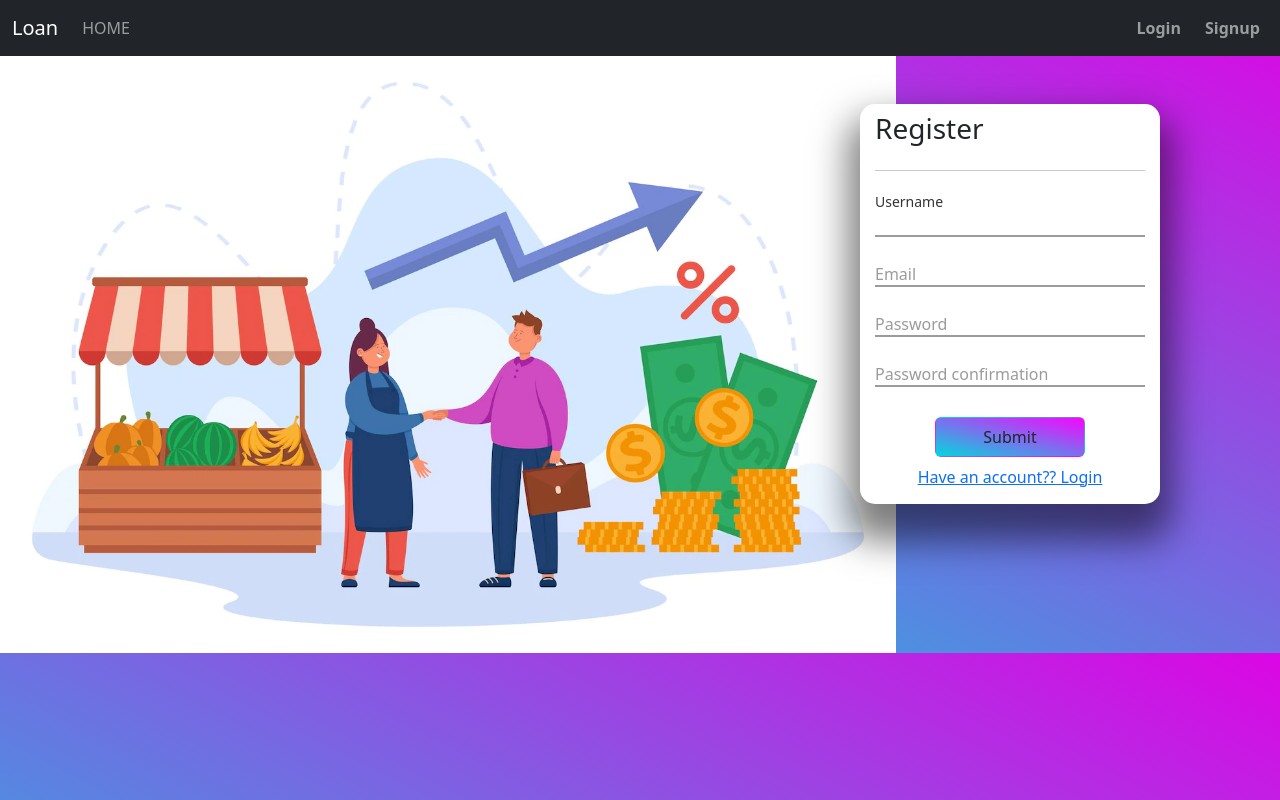
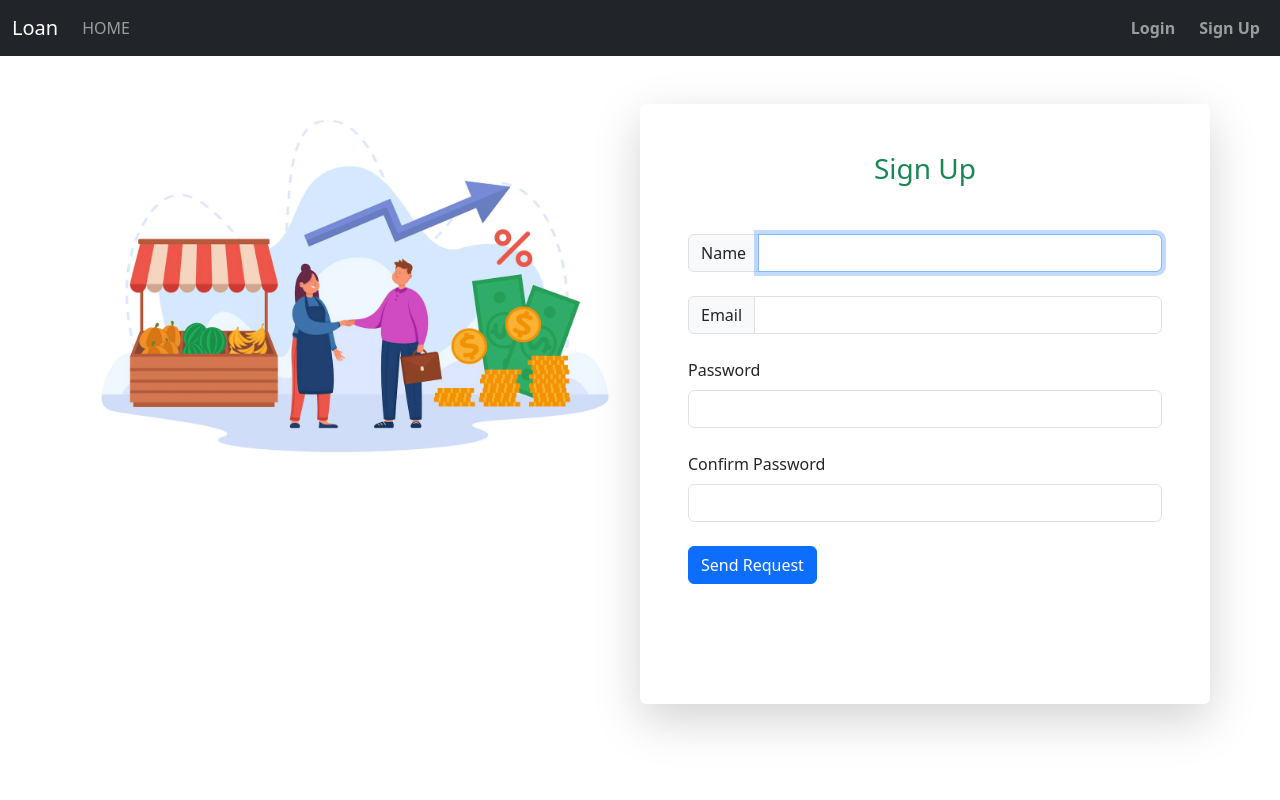
Before and after one commit to aayushi0209/loan-application, a Django app: page /register in a window 1280 px wide. Run offline with Django 4.2, Linux system fonts and the light colour scheme; some libraries are stand-ins or nearby versions.

Commit message:
login and registerr updated

```diff
--- a/Templates/navbar.html
+++ b/Templates/navbar.html
@@ -43,9 +43,6 @@
 
                     {% if user.is_authenticated %}
                     <li class="nav-item">
-                        <a class="nav-link" href="/loan/user-dashboard">Dashboard</a>
-                    </li>
-                    <li class="nav-item">
                         <a class="nav-link" href="/loanhistory">Loan History</a>
                     </li>
                     {% endif %}
@@ -72,7 +69,7 @@
                         <b> <a class="nav-link" href="/login_page">Login</a></b>
                     </li>
                     <li class="nav-item">
-                        <b> <a class="nav-link" href="/register">Signup</a></b>
+                        <b> <a class="nav-link" href="/register">Sign Up</a></b>
                     </li>
                     {% endif %}
 
--- a/Templates/register.html
+++ /dev/null
@@ -1,135 +0,0 @@
-<!DOCTYPE html>
-<html lang="en">
-<head>
-    <meta charset="UTF-8">
-    <title>Title</title>
-     {% load bootstrap5 %}
-    {% bootstrap_css %}
-    {% bootstrap_javascript %}
-    {% load static %}
-    <style type="text/css">
-        body{
-          background-image: linear-gradient(to top right,#00dbdf,#dc06e4);
-          justify-content: center;
-          align-items: center;
-        }
-        .form1{
-			width: 300px;
-			height: 400px;
-			position: relative;
-			background-color: #fff;
-			display: flex;
-			flex-direction: column;
-			justify-content: flex-start;
-			border-radius: 15px;
-			padding: 0 15px 0 15px;
-			box-shadow: 0px 25px 36px 12px rgba(0,0,0,0.51);
-			transform: translateX(-120px);
-		}
-		.form1 input{
-			width: 100%;
-			height: 50px;
-			padding-top: 20px;
-			color:#363636;
-			border:none;
-			background-color: #fff;
-			border-bottom: 2px solid #9b9b9b;
-			outline: none;
-		}
-		.form1 label{
-			transform: translateY(-50px);
-			pointer-events: none;
-		}
-		.contentText,.contentPass{
-			position: absolute;
-			top:25px;
-			color: #9b9b9b;
-			transition: all 0.3s ease;
-
-		}
-		.form1 input:focus+.labelText .contentText,
-		.form1 input:valid+.labelText .contentText{
-			transform: translateY(-100%);
-			font-size: 14px;
-			color:#333;
-		}
-		.form1 input:focus+.labelPass .contentPass,
-		.form1 input:valid+.labelPass .contentPass{
-			transform: translateY(-100%);
-			font-size: 14px;
-			color:#333;
-		}
-		button{
-			background-image: linear-gradient(to top right,#04d6dd,#f606ff);
-				color: white;
-				width: 150px;
-				height: 40px;
-				border:none;
-				border-radius: 15px;
-				display: flex;
-				align-self: center;
-				margin-top: 30px;
-				justify-content: center:center;
-				font-size: 16px;
-				text-align: center;
-				outline: none;
-				cursor: pointer;
-				transition: all 0.3 ease;
-				padding-left: 50px;
-			}
-		button:hover{
-			transform: translateY(7px);
-		}
-		h1{
-			align-self: center;
-			color: #333333;
-			padding-top: 20px;
-			margin-bottom: 30px;
-		}
-      </style>
-</head>
-<body>
-{% include 'navbar.html' %}
-
-    <div style="display:flex;justify-content:space-between">
-        <div style="width:70%">
-            <img src="{% static 'images/business_loan.png' %}" class="img-fluid mx-auto" alt="Background Image" srcset="">
-        </div>
-   <div>
-       <form action="/register" method="post">{% csrf_token %}
-		<div class="form1 my-5">
-
-				<h3 class="my-2">Register</h3>
-			<hr>
-					{{form.username}}
-				<label for ="text" class="labelText">
-					<span class="contentText" >{{form.username.label}}</span>
-				</label>
-					{{form.email}}
-				<label for ="email" class="labelText">
-					<span class="contentText" >{{form.email.label}}</span>
-				</label>
-
-					{{form.password1}}
-				<label for ="pass" class="labelPass">
-					<span class="contentPass">{{form.password1.label}}</span>
-				</label>
-
-					{{form.password2}}
-				<label for ="pass" class="labelPass">
-					<span class="contentPass">{{form.password2.label}}</span>
-				</label>
-				<button class="btn">
-					<span>Submit</span>
-				</button>
-
-				{{form.errors}}
-            <a  class="text-center m-2" href="/login_page">  Have an account?? Login</a>
-
-</div>
-	</form>
-   </div>
-    </div>
-
-</body>
-</html>
--- /dev/null
+++ b/Templates/register_user.html
@@ -0,0 +1,51 @@
+<!DOCTYPE html>
+<html lang="en">
+<head>
+    <meta charset="UTF-8">
+    <title>Title</title>
+      {% load bootstrap5 %}
+    {% bootstrap_css %}
+    {% bootstrap_javascript %}
+    {% load widget_tweaks %}
+        {% load static %}
+</head>
+<body>
+
+{% include 'navbar.html' %}
+
+
+<div class="container my-5">
+    <div class="row mb-5">
+        <div class="col-md-6">
+        <img src="{% static 'images/business_loan.png' %}" class="img-fluid mx-auto" alt="Background Image" srcset="">
+        </div>
+        <div class="p-5 m-auto rounded shadow-lg col-md-6 bg-body">
+            <h3 class="text-center text-success"> Sign Up</h3>
+            </h3>
+            <form  action="/register"  method="POST" class="my-5">
+                {% csrf_token %}
+                <div class="mb-4 input-group">
+                    <div class="input-group-text">Name</div>
+                    {% render_field form.username|attr:'required:true' class="form-control" %}
+                </div>
+
+               <div class="mb-4 input-group">
+                    <div class="input-group-text">Email</div>
+                    {% render_field form.email|attr:'required:true' class="form-control" %}
+                </div>
+                <div class="mb-4 form-outline">
+                    <label class="form-label">Password</label>
+                    {% render_field form.password1|attr:'required:true' class="form-control" %}
+                </div>
+                <div class="mb-4 form-outline">
+                    <label class="form-label">Confirm Password</label>
+                    {% render_field form.password2|attr:'required:true' class="form-control" %}
+                </div>
+                {{form.errors}}
+                <button type="submit" class="mb-4 btn btn-primary btn-block">Send Request</button>
+            </form>
+        </div>
+    </div>
+</div>
+</body>
+</html>
--- a/loan_app/admin.py
+++ b/loan_app/admin.py
@@ -1,6 +1,8 @@
 from django.contrib import admin
 from . import models
 # Register your models here.
+
+
 admin.site.register(models.UserData)
 admin.site.register(models.LoanCategory)
 admin.site.register(models.LoanRequest)
--- a/loan_app/forms.py
+++ b/loan_app/forms.py
@@ -9,7 +9,7 @@ class UserRegisterForm(UserCreationForm):
 
 	class Meta:
 		model=User
-		fields=['username','email','password1','password2']
+		fields=['username'	,'email','password1','password2']
 
 
 class UserUpdateForm(forms.ModelForm):
--- a/loan_app/views.py
+++ b/loan_app/views.py
@@ -12,19 +12,22 @@ from django.contrib.auth.models import User
 
 # Create your views here.
 def register(request):
+    print(request.method)
     if request.method == 'POST':
+        print('req=',request.POST)
         form = UserRegisterForm(request.POST)
+        print(form.is_valid())
         if form.is_valid():
             form.save()
-            # username = form.cleaned_data.get('username')
-            # messages.success(request, f'Your account has been created! You are now able to log in')
             return redirect('/login_page')
+        else:
+            return render(request, 'register_user.html', {'form': form})
     else:
         form = UserRegisterForm()
-        return render(request, 'register.html', {'form': form})
+        return render(request, 'register_user.html', {'form': form})
 
 def login_page(request):
-    return render(request,'login.html')
+    return render(request,'login_user.html')
 
 def login1(request):
     if request.method == "POST":
@@ -42,7 +45,7 @@ def login1(request):
         else:
                 return redirect('/login_page')
     else:
-        return render(request,'login.html')
+        return render(request,'login_user.html')
 
 @login_required(login_url='/register')
 def home(request):
```
Also changed, not shown: Templates/login.html (deleted, +0 -124 lines), Templates/login_user.html (added, +42 -0 lines), db.sqlite3.
